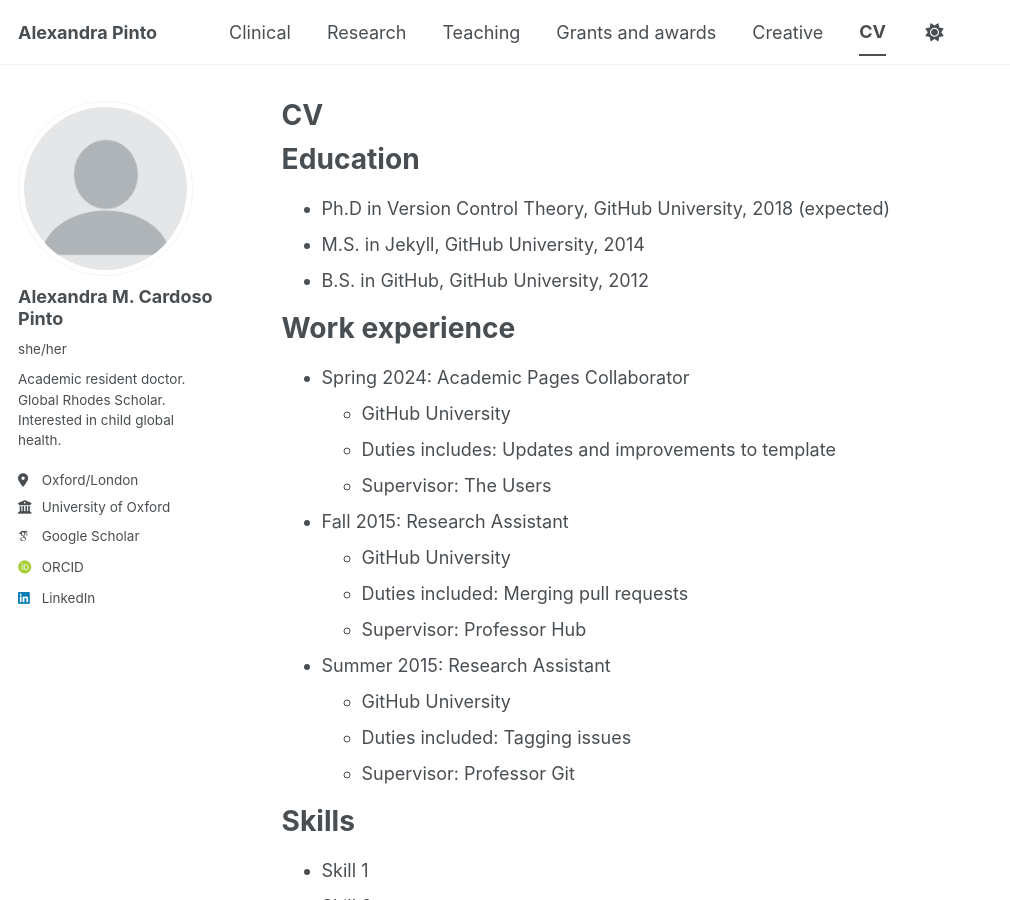
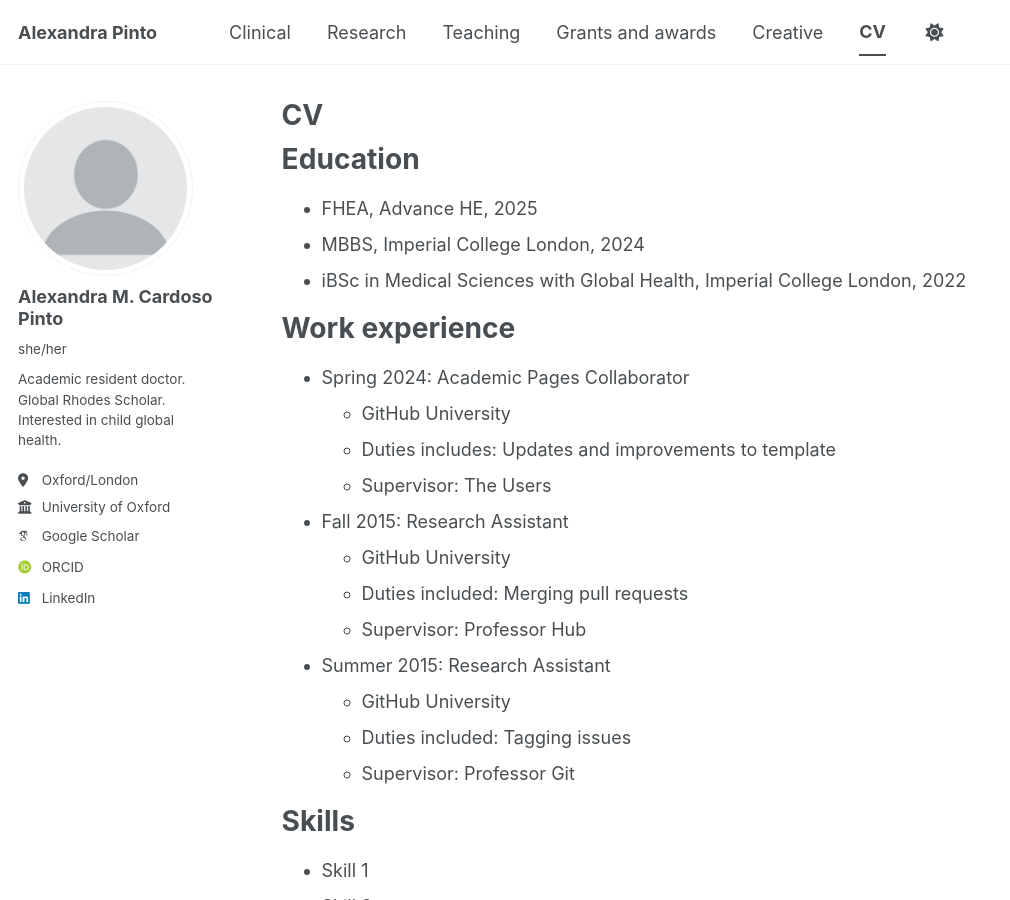
Before and after one commit to alexandramcp/alexandramcp.github.io, a Jekyll site: the page built from _pages/cv.md, in a window 1280 px wide and 900 px high. Shown: the whole window, without its empty margins (0-1010 px from the left). Built offline with Jekyll 4.4.1, drawn with Linux system fonts in a browser that asks for light colours; some web fonts are replaced; a script bundle is joined from its source files by our own code; library files that are not in the unit come from our copies.

Commit message:
Update cv.md

```diff
--- a/_pages/cv.md
+++ b/_pages/cv.md
@@ -11,9 +11,9 @@ redirect_from:
 
 Education
 ======
-* Ph.D in Version Control Theory, GitHub University, 2018 (expected)
-* M.S. in Jekyll, GitHub University, 2014
-* B.S. in GitHub, GitHub University, 2012
+* FHEA, Advance HE, 2025
+* MBBS, Imperial College London, 2024
+* iBSc in Medical Sciences with Global Health, Imperial College London, 2022
 
 Work experience
 ======
```
